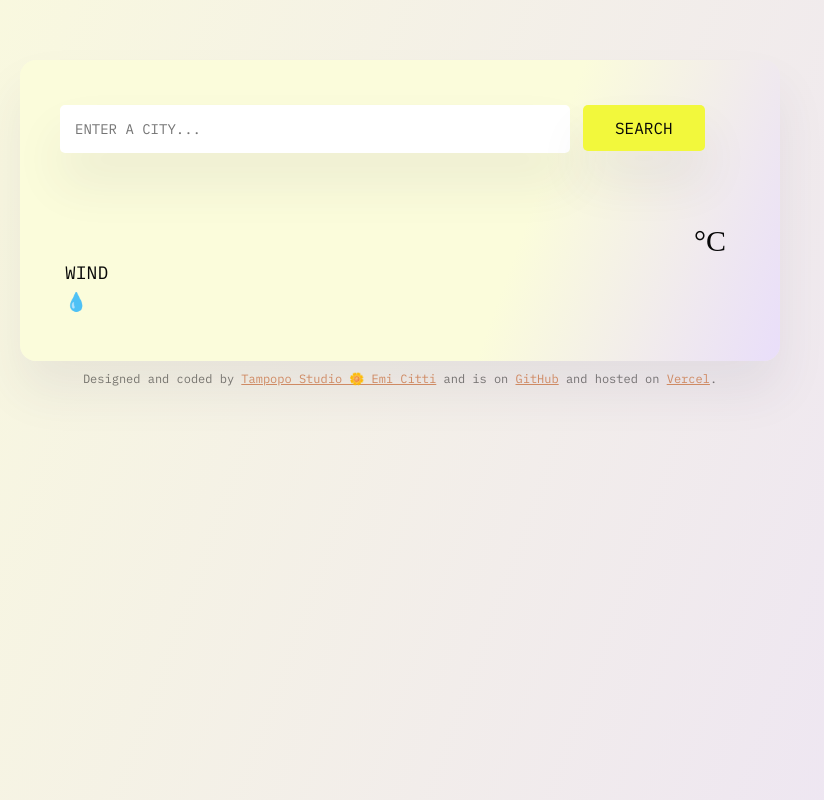
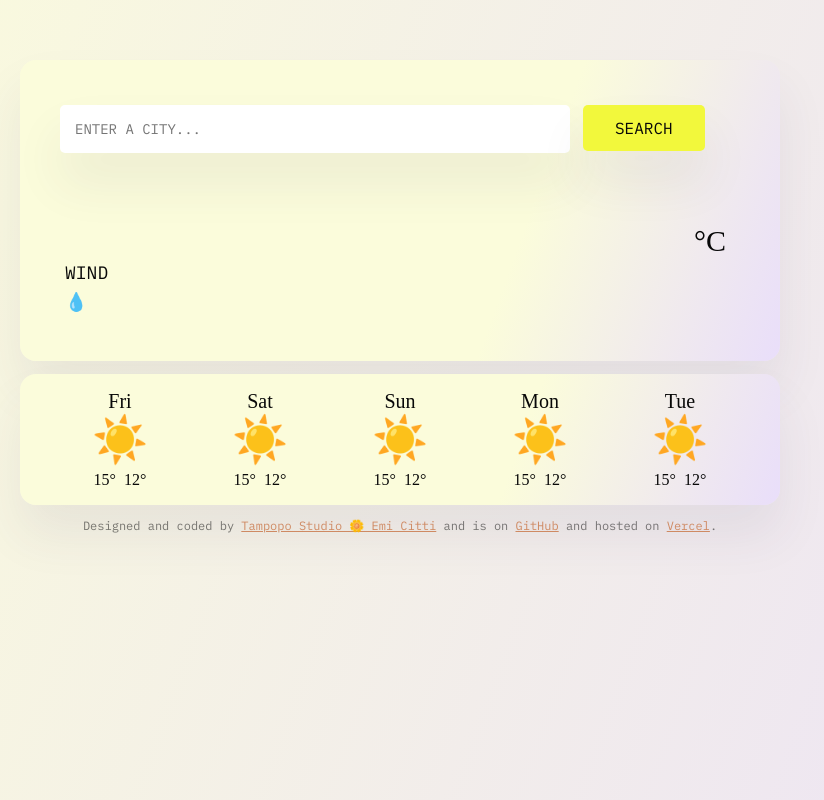
Before and after one commit to tampopo-studio/tampopo-studio-weather-forecast, a plain HTML site: page index.html in a window 1280 px wide. Shown: the top 800 px of the page, without its empty margins (240-1064 px from the left). Drawn offline with nearby package versions, Linux system fonts and the light colour scheme; no server answers; a web font is replaced by a local one.

Commit message:
created the forecast design in css and Injected the forecast HTML from javaScript

```diff
--- a/index.html
+++ b/index.html
@@ -53,7 +53,7 @@
         </div>
       </main>
     </div>
-
+    <div class="weather-forecast" id="forecast"></div>
     <footer>
       Designed and coded by
       <a href="https://github.com/tampopo-studio" target="_blank"
--- a/src/index.js
+++ b/src/index.js
@@ -25,8 +25,6 @@ function showTemperature(response) {
 
   temperatureToDisplay.innerHTML = Math.round(newTemperature);
   iconToDisplay.innerHTML = `<img src="${response.data.condition.icon_url}" class="weather-icon" />`;
-
-  console.log(dayToDisplay);
 }
 
 function formatDateAndTime(date) {
@@ -80,7 +78,30 @@ function searchEnteredCity(event) {
   searchCity(newCity.value);
 }
 
+function displayForecast() {
+  let days = ["Fri", "Sat", "Sun", "Mon", "Tue"];
+  let forecastHtml = "";
+
+  days.forEach(function (day) {
+    forecastHtml =
+      forecastHtml +
+      `
+<div class="weather-forecast-day">
+        <div class="forecast-date">${day}</div>
+        <div class="forecast-icon">☀️</div>
+        <div class="forecast-temperatures">
+          <div class="forecast-maxtemp">15°</div>
+          <div class="forecast-mintemp">12°</div>
+        </div>
+      </div>`;
+  });
+
+  let forecastElement = document.querySelector("#forecast");
+  forecastElement.innerHTML = forecastHtml;
+}
+
 let city = document.querySelector("#search-form");
 city.addEventListener("submit", searchEnteredCity);
 
 searchCity("Tokyo");
+displayForecast();
--- a/src/style.css
+++ b/src/style.css
@@ -143,6 +143,45 @@ main {
   left: -9px;
 }
 
+.weather-forecast {
+  background: linear-gradient(
+    -70deg,
+    rgb(233, 222, 250) 0%,
+    rgb(251, 252, 219) 35%
+  );
+  max-width: 700px;
+  max-height: 477px;
+  margin: 13px auto;
+  padding: 16px 30px;
+  box-shadow: 0 30px 50px rgba(65, 50, 100, 0.08);
+  border-radius: 16px;
+  display: flex;
+  justify-content: space-around;
+}
+.weather-forecast-day {
+  font-family: "DM Serif Text", serif;
+}
+
+.forecast-date {
+  text-align: center;
+  font-size: 20px;
+}
+.forecast-icon {
+  text-align: center;
+  font-size: 45px;
+}
+.forecast-temperatures {
+  text-align: center;
+  font-size: 16px;
+  display: flex;
+  justify-content: center;
+  margin-top: 5px;
+}
+.forecast-maxtemp,
+.forecast-mintemp {
+  padding: 0 4px;
+}
+
 footer {
   text-align: center;
   font-size: 12px;
```
